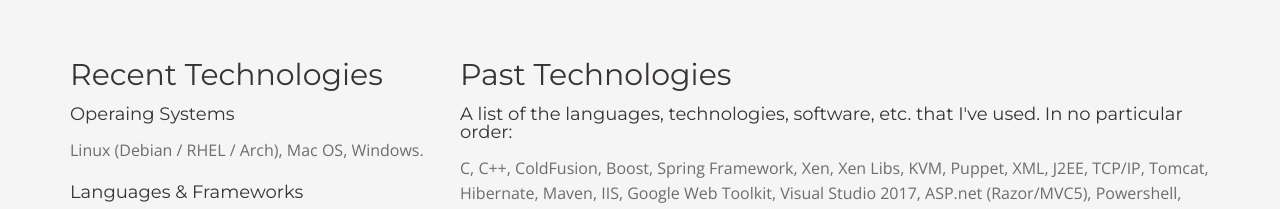
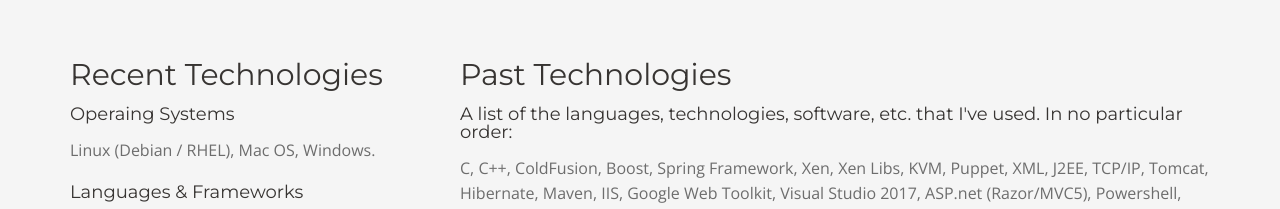
Before and after one commit to toddward/resume, a plain HTML site: page index.html in a window 1280 px wide. Shown: the part 5560-5769 px from the top of the page. Drawn offline with nearby package versions, Linux system fonts and the light colour scheme; a script that the page names is missing.

Commit message:
Removing items.

```diff
--- a/index.html
+++ b/index.html
@@ -718,7 +718,7 @@
           <div class="col-md-4">
             <h2>Recent Technologies</h2>
             <h4>Operaing Systems</h4>
-            <p>Linux (Debian / RHEL / Arch), Mac OS, Windows.</p>
+            <p>Linux (Debian / RHEL), Mac OS, Windows.</p>
             <h4>Languages &amp; Frameworks</h4>
             <p>Node.js, Javascript, NoSQL / Relational DBs, C#, Java, Bash, PHP, Ionic, Cordova, Laravel, Express, ESLint, Angular 4</p>
             <h4>Unit &amp; Acceptance Testing</h4>
```
